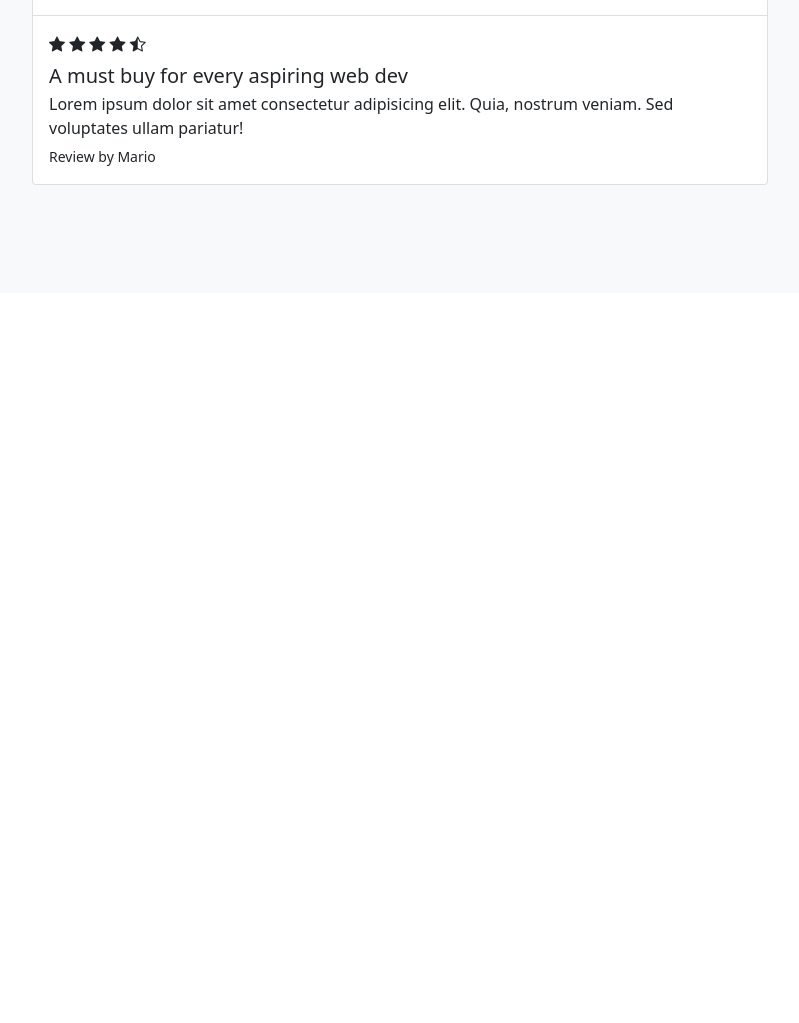
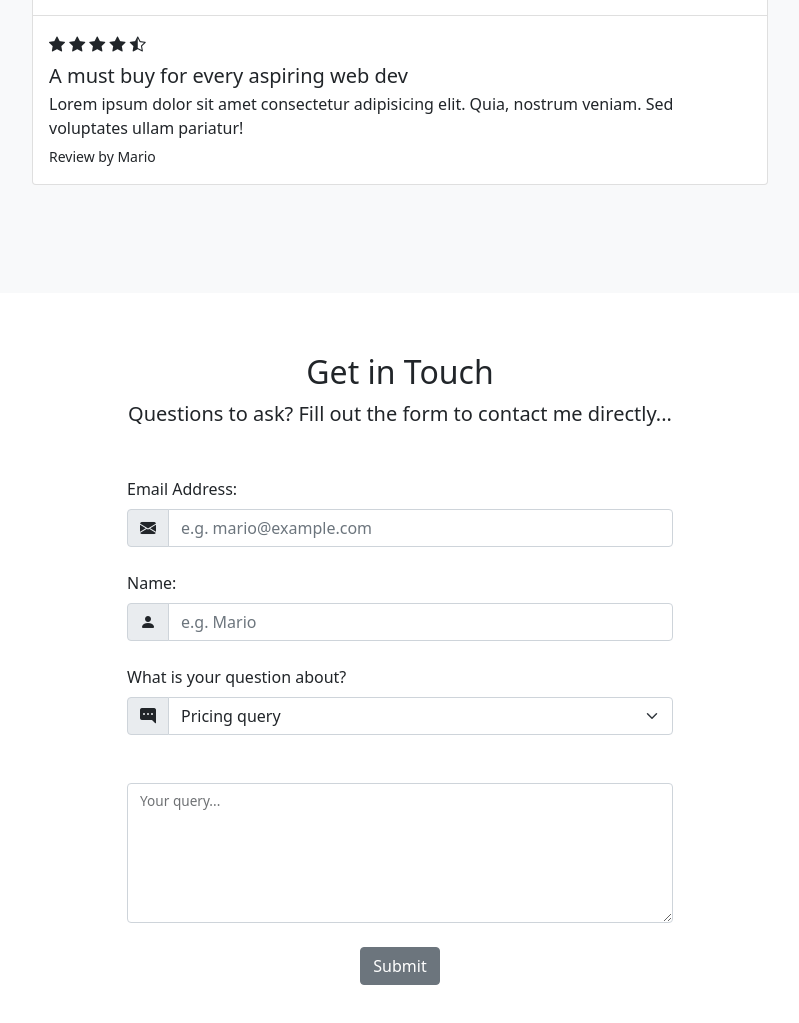
Before and after one commit to Bateeters/M02TutorialTeeters, a plain HTML site: page index.html in a window 1280 px wide. Shown: the part 3102-4125 px from the top of the page, without its empty margins (240-1039 px from the left). Before the commit the page ends 3395 px from the top, so only its background shows below. Drawn offline with nearby package versions, Linux system fonts and the light colour scheme.

Commit message:
Tutorial #14

```diff
--- a/index.html
+++ b/index.html
@@ -283,6 +283,61 @@
       </div>
     </section>
 
+    <section id="contact">
+      <div class="container-lg">
+        <div class="text-center">
+          <h2>Get in Touch</h2>
+          <p class="lead">Questions to ask? Fill out the form to contact me directly...</p>
+        </div>
+
+      <div class="row justify-content-center my-5">
+
+        <div class="col-lg-6">
+          <form>
+            <label for="email" class="form-label">Email Address:</label>
+            <div class="mb-4 input-group">
+              <span class="input-group-text">
+                <i class="bi bi-envelope-fill"></i>
+              </span>
+              <input type="email" class="form-control" id="email" placeholder="e.g. mario@example.com">
+            </div>
+
+            <label for="name" class="form-label">Name:</label>
+            <div class="input-group mb-4">
+              <span class="input-group-text">
+                <i class="bi bi-person-fill"></i>
+              </span>
+              <input type="text" class="form-control" id="name" placeholder="e.g. Mario">
+            </div>
+
+            <label for="subject" class="form-label">What is your question about?</label>
+            <div class="input-group mb-4">
+              <span class="input-group-text">
+                <i class="bi bi-chat-right-dots-fill"></i>
+              </span>
+              <select name="" id="subject" class="form-select">
+              <option value="pricing" seleted>Pricing query</option>
+              <option value="content">Content query</option>
+              <option value="other">Other query</option>
+            </select>
+            </div>
+
+            <div class="form-floating mb-4 mt-5">
+              <textarea id="query" class="form-control" style="height: 140px"></textarea>
+              <label for="query">Your query...</label>
+            </div>
+
+            <div class="mb-4 text-center">
+              <button type="submit" class="btn btn-secondary">Submit</button>
+            </div>
+
+          </form>
+        </div>
+
+      </div>
+      </div>
+    </section>
+
 
     <script src="https://cdnjs.cloudflare.com/ajax/libs/emmet/2.3.4/emmet.cjs.js"></script>
     <script src="script.js"></script>
```
